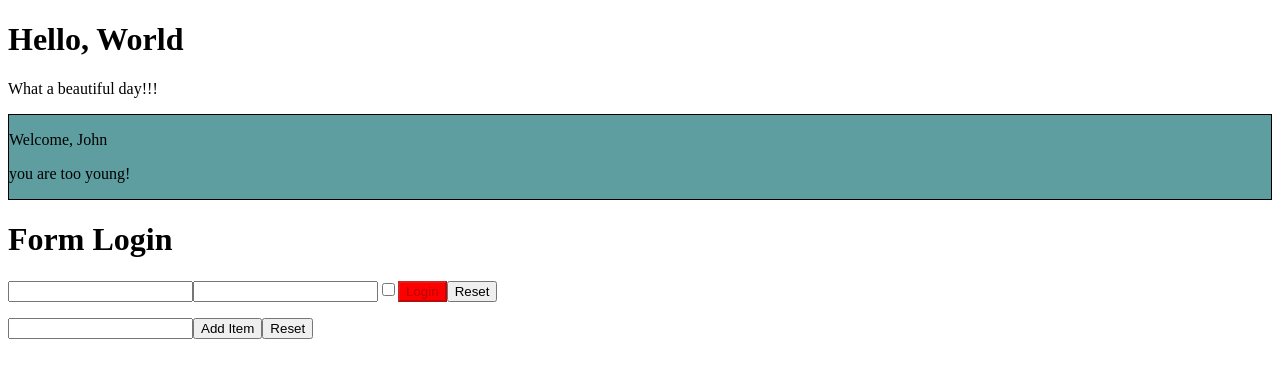
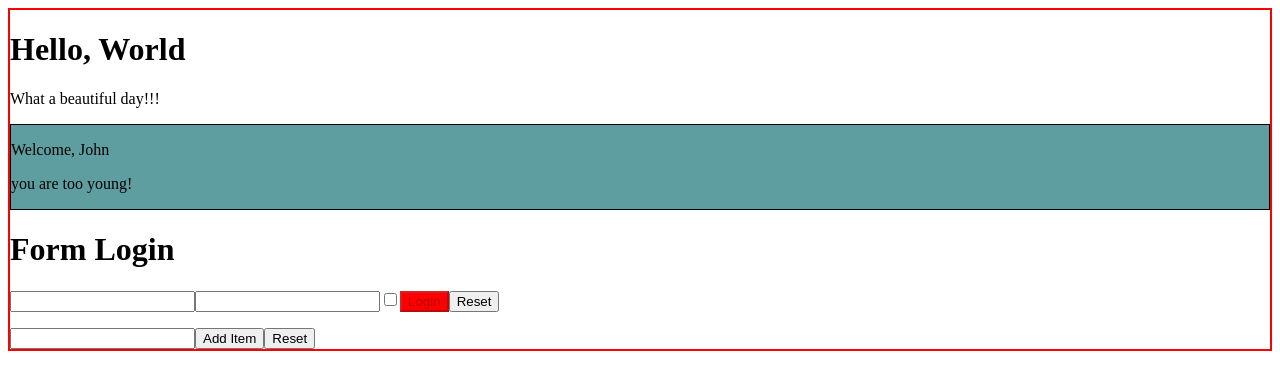
Before and after one commit to AlessioValdarchi/react-EX, a React (Create React App) app in the folder exercises/: page / in a window 1280 px wide. Shown: the top 390 px of the page. Built offline with nearby package versions, Linux system fonts and the light colour scheme.

Commit message:
compos01 done

```diff
--- a/exercises/src/App.js
+++ b/exercises/src/App.js
@@ -9,6 +9,7 @@ import { Welcome, name } from "./Welcome";
 //import { InteractiveWelcome } from "./InteractiveWelcome";
 //import { UncontrolledLogin } from "./UncontrolledLogin";
 import { Login } from "./Login";
+import { Container } from "./Container";
 // const colors = [
 //     { id: 1, color: 'bianco' },
 //     { id: 2, color: 'celeste' },
@@ -17,6 +18,7 @@ import { Login } from "./Login";
 export class App extends React.Component {
     render() {
         return (<div>
+            <Container>
                 <Hello />
                 <Welcome name={name} age={10} />
                 {/* <InteractiveWelcome />
@@ -26,6 +28,7 @@ export class App extends React.Component {
                 {/* <Colors colors={colors} /> */}
                 <Login />
                 <TodoList />
+            </Container>
         </div>
         )
     }
--- /dev/null
+++ b/exercises/src/Container.js
@@ -0,0 +1,15 @@
+import React from "react";
+
+export class Container extends React.Component {
+    render() {
+        const contStyle = {
+            backgroundColor: 'white',
+            border: '2px solid red'
+        }
+        return (
+            <div style={contStyle}>
+                {this.props.children}
+            </div>
+        )
+    }
+}
```
Lines whose indentation alone changed are shown as unchanged.
